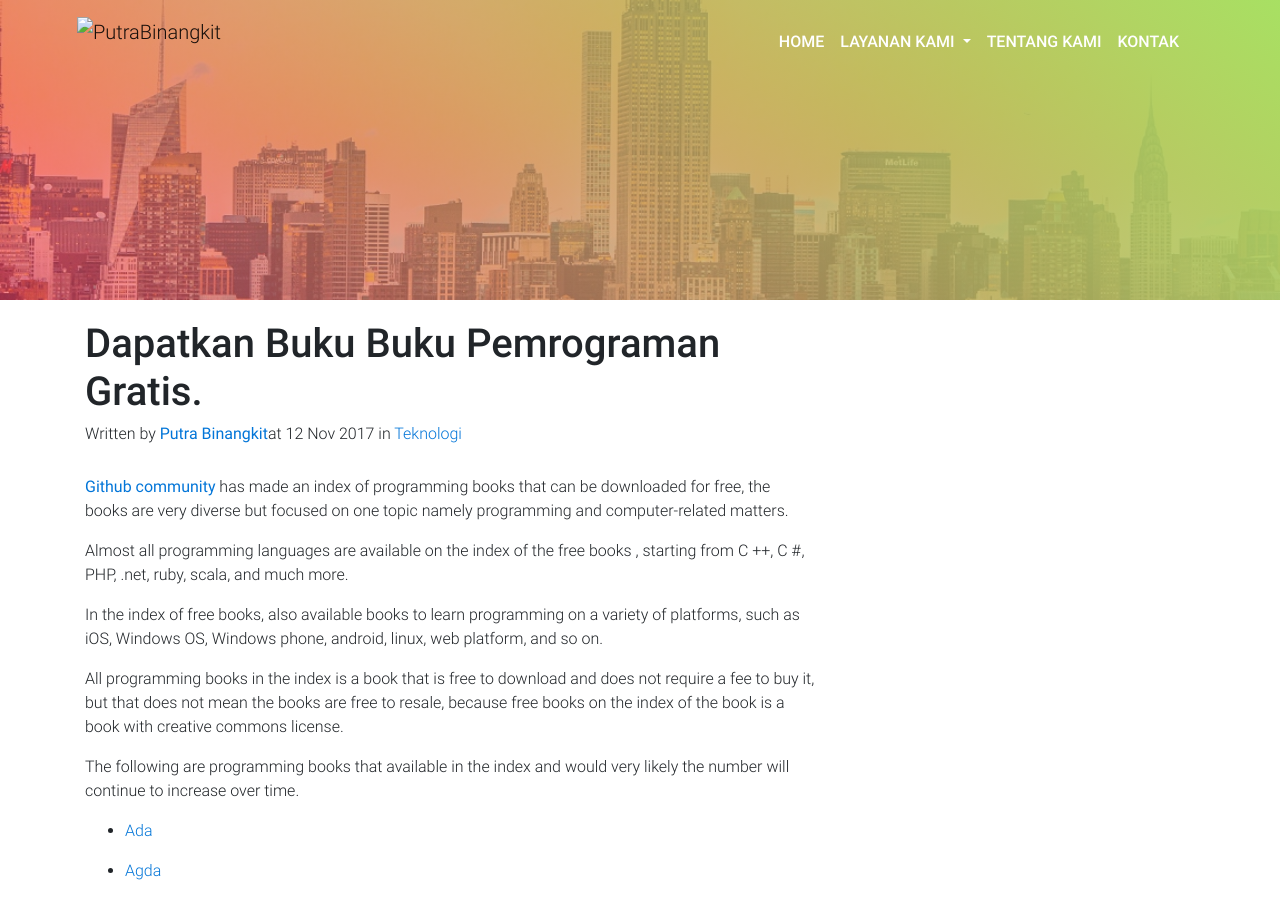
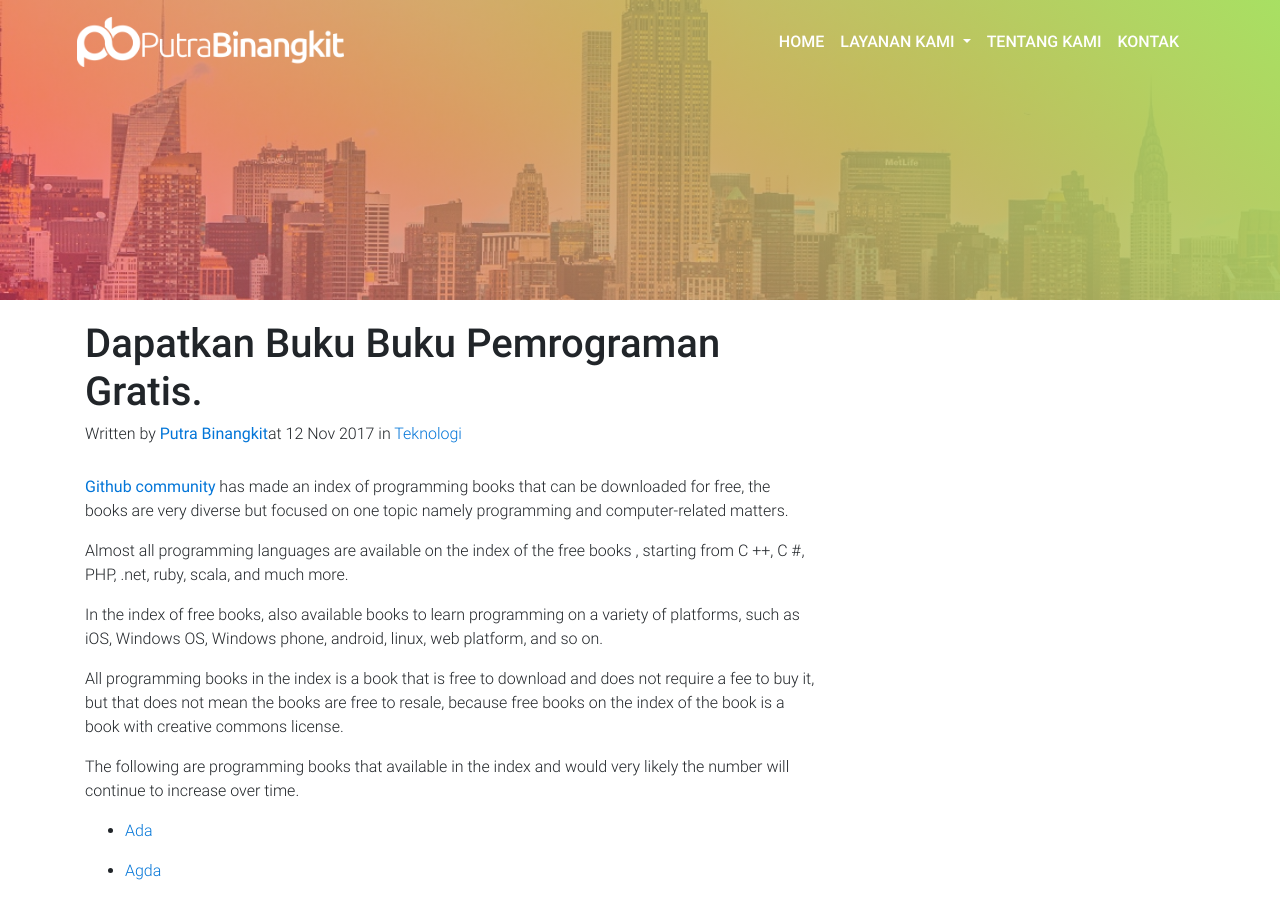
Before and after one commit to PutraBinangkit/putrabinangkit.github.io, a Jekyll site: the page built from _posts/2017-11-12-dapatkan-buku-buku-pemrograman-gratis.markdown, in a window 1280 px wide and 900 px high. Built offline with Jekyll 4.4.1, drawn with Linux system fonts in a browser that asks for light colours.

Commit message:
Update head-single.html

```diff
--- a/_includes/head-single.html
+++ b/_includes/head-single.html
@@ -40,7 +40,7 @@
                     <ul class="navbar-nav mr-auto">
 
                       <a class="navbar-brand" href="{{ site.baseurl }}/" title="{{ site.title }}">
-        <img src="img/logo-atas.png" height="50" class="d-inline-block align-top" alt="PutraBinangkit" title="{{ site.title }} - {{ site.tagline }}"></a>
+        <img src="{{ site.baseurl }}/img/logo-atas.png" height="50" class="d-inline-block align-top" alt="PutraBinangkit" title="{{ site.title }} - {{ site.tagline }}"></a>
     <button class="navbar-toggler" type="button" data-toggle="collapse" data-target="#navbarNav" aria-controls="navbarNav" aria-expanded="false"
         aria-label="Toggle navigation">
     <span class="navbar-toggler-icon"></span>
```
